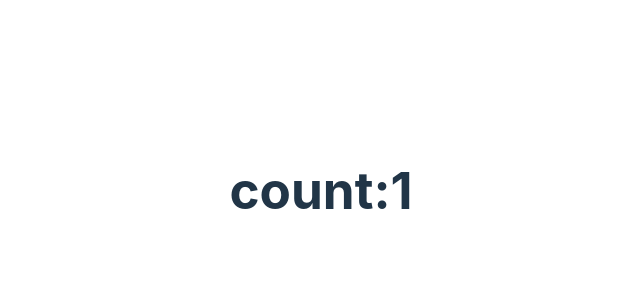
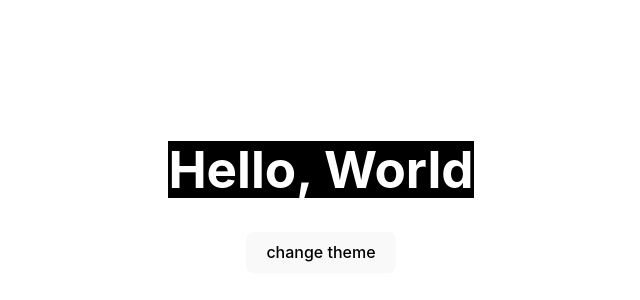
Before and after one commit to DataCodeLiteracy/wanted_study, a React (Vite) app: page / in a window 1280 px wide. Shown: the part 210-510 px from the top of the page, without its empty margins (319-959 px from the left). Built offline with nearby package versions, Linux system fonts and the light colour scheme.

Commit message:
study: ContextAPI
* Context API
  - darkMode, lightMode로 다시 한 번 복습

2023.07.26

```diff
--- a/src/App.jsx
+++ b/src/App.jsx
@@ -1,6 +1,8 @@
 import CustomHook from '../src/internship/8th/CustomHook'
 import Transversal from '../src/internship/8th/Transversal'
 import ReactMemo from './HOC/ReactMemo'
+import ContextAPI from './internship/8th/ContextAPI'
+import ContextComponent from './internship/8th/ContextComponent'
 import Dependency from './internship/8th/Dependency/Dependency'
 import Dependency_Auth from './internship/8th/Dependency/Dependency_Auth'
 import UseEffectStudy from './internship/8th/useEffect_study'
@@ -14,7 +16,8 @@ const App = () => {
       <br />
       <Dependency /> */}
       {/* <ReactMemo /> */}
-      <UseEffectStudy />
+      {/* <UseEffectStudy /> */}
+      <ContextComponent />
     </>
   )
 }
--- /dev/null
+++ b/src/internship/8th/ContextAPI.jsx
@@ -0,0 +1,49 @@
+import React, { useState, useCallback, useContext, createContext } from 'react'
+
+const LIGHT = 'light'
+const DARK = 'dark'
+
+const ThemeContext = createContext()
+const ThemeChangeContext = createContext()
+
+export const useTheme = () => useContext(ThemeContext)
+export const useThemeChange = () => useContext(ThemeChangeContext)
+
+const ContextAPI = ({ children }) => {
+  const [theme, setTheme] = useState(LIGHT)
+
+  const isDarkMode = useCallback(() => theme === DARK, [theme])
+  const isLightMode = useCallback(() => theme === LIGHT, [theme])
+
+  const toggleTheme = useCallback(
+    () => setTheme((prevTheme) => (prevTheme === LIGHT ? DARK : LIGHT)),
+    [setTheme]
+  )
+
+  return (
+    <ThemeContext.Provider value={{ isDarkMode, isLightMode }}>
+      <ThemeChangeContext.Provider value={toggleTheme}>
+        {children}
+      </ThemeChangeContext.Provider>
+    </ThemeContext.Provider>
+  )
+}
+
+export const Title = () => {
+  const theme = useTheme()
+
+  const style = {
+    color: theme?.isDarkMode() ? 'black' : 'white',
+    backgroundColor: theme?.isLightMode() ? 'black' : 'white'
+  }
+
+  return <h1 style={style}>Hello, World</h1>
+}
+
+export const ToggleThemeButton = () => {
+  const toggleTheme = useThemeChange()
+
+  return <button onClick={toggleTheme}>change theme</button>
+}
+
+export default ContextAPI
--- /dev/null
+++ b/src/internship/8th/ContextComponent.jsx
@@ -0,0 +1,13 @@
+import React from 'react'
+import ContextAPI, { Title, ToggleThemeButton } from './ContextAPI'
+
+const ContextComponent = () => {
+  return (
+    <ContextAPI>
+      <Title />
+      <ToggleThemeButton />
+    </ContextAPI>
+  )
+}
+
+export default ContextComponent
```
